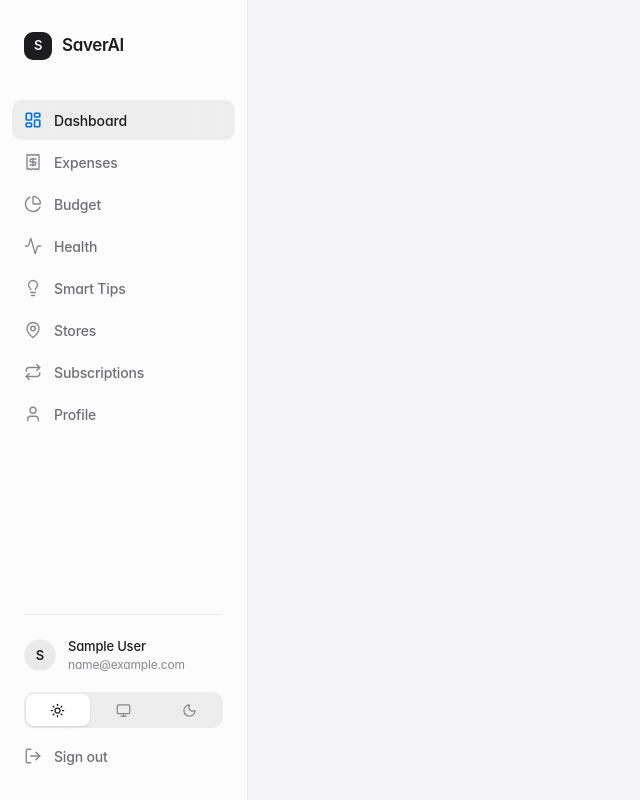
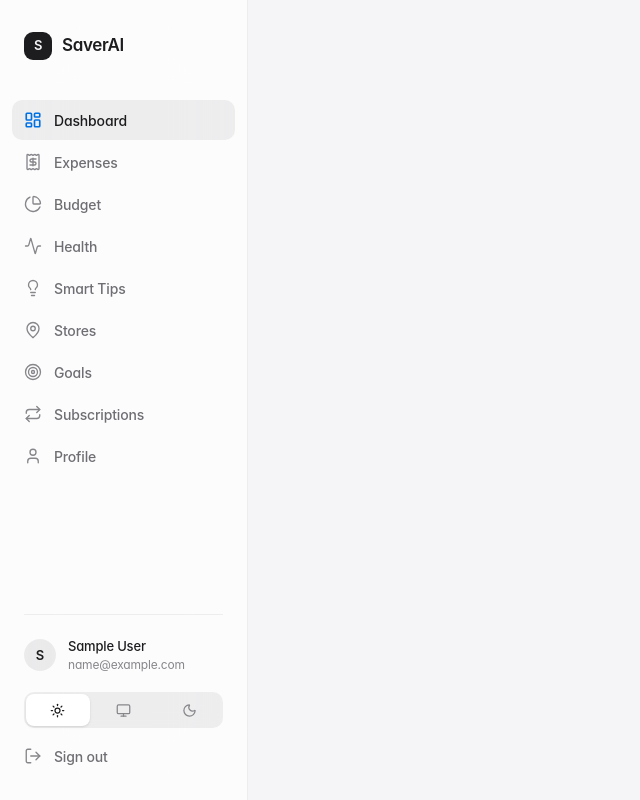
Before and after one commit to naman-sharma12345/saver-ai, a React (Vite) app in the folder frontend/: page /dashboard in a window 1280 px wide. Shown: the whole page, without its empty margins (0-640 px from the left). Built offline with nearby package versions, Linux system fonts and the light colour scheme; no server answers; sample sign-in values are in the browser's storage.

Commit message:
Savings goals 3

```diff
--- a/frontend/src/components/layout/MainLayout.tsx
+++ b/frontend/src/components/layout/MainLayout.tsx
@@ -14,6 +14,7 @@ import {
   X,
   ChevronRight,
   Repeat,
+  Target,
 } from 'lucide-react';
 import { motion, AnimatePresence } from 'framer-motion';
 import { cn } from '../../utils/formatters';
@@ -27,6 +28,7 @@ const studentNavItems = [
   { icon: Activity, label: 'Health', path: '/health' },
   { icon: Lightbulb, label: 'Smart Tips', path: '/recommendations' },
   { icon: MapPin, label: 'Stores', path: '/stores' },
+  { icon: Target, label: 'Goals', path: '/goals' },
   { icon: Repeat, label: 'Subscriptions', path: '/subscriptions' },
   { icon: User, label: 'Profile', path: '/profile' },
 ];
```
